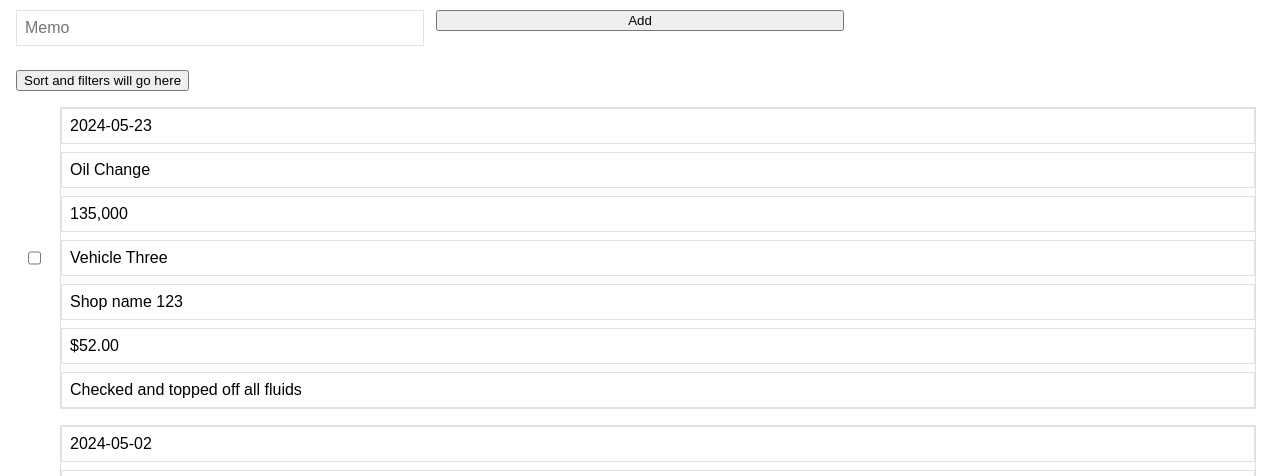
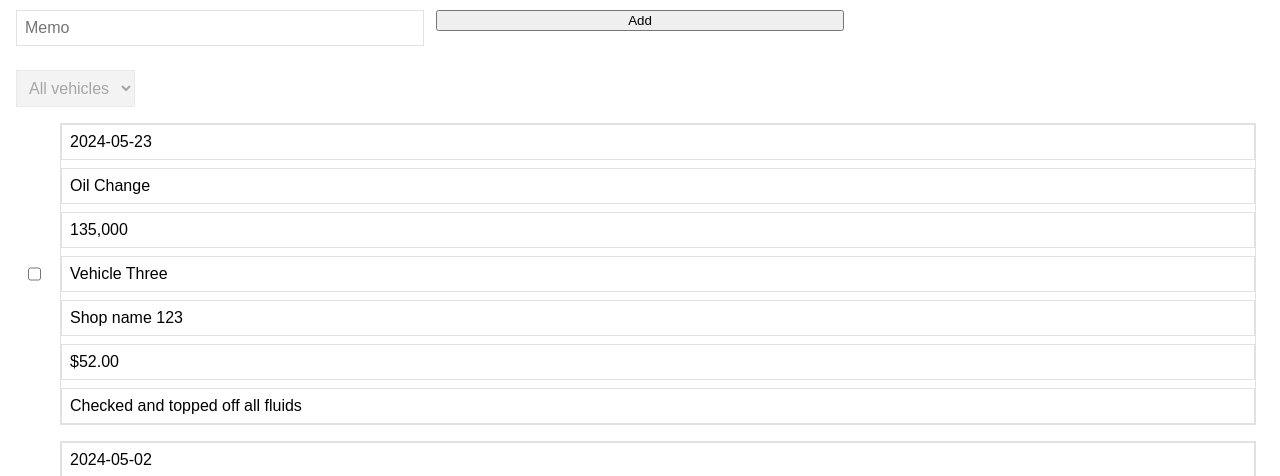
Before and after one commit to billyfarrell95/auto-maintenance-log, a React (Vite) app: page / in a window 1280 px wide. Shown: the part 227-703 px from the top of the page. Built offline with nearby package versions, Linux system fonts and the light colour scheme.

Commit message:
added date sorting/started vehicle sorting

```diff
--- a/src/components/ItemsList/ItemsList.tsx
+++ b/src/components/ItemsList/ItemsList.tsx
@@ -1,4 +1,4 @@
-import { useEffect, useState, MouseEvent, KeyboardEvent, FormEvent, Dispatch, SetStateAction } from "react";
+import { useEffect, useState, MouseEvent, KeyboardEvent, FormEvent, Dispatch, SetStateAction, ChangeEvent } from "react";
 import { Item, Vehicle } from "../../types";
 import "./ItemList.css"
 import ItemsListHeader from "../ItemsListHeader/ItemsListHeader";
@@ -18,16 +18,22 @@ interface ItemsListProps {
     setFocusedItemId: Dispatch<SetStateAction<string | null>>;
 }
 
-function ItemsList({ items, setItems, selectedItems, setSelectedItems, itemIsBeingEdited, setItemIsBeingEdited, focusedItemId, setFocusedItemId }: ItemsListProps) {
+function ItemsList({ items, setItems, selectedItems, setSelectedItems, itemIsBeingEdited, setItemIsBeingEdited, focusedItemId, setFocusedItemId, vehicles }: ItemsListProps) {
     const [editingItems, setEditingItems] = useState<Item[]>([]);
     const [editingItemId, setEditingItemId] = useState<string | null>(null);
     const [checked, setChecked] = useState(CHECKBOX_STATES.Empty);
-    const [selectedModeOn, setSelectModeOn] = useState(false)
+    const [selectedModeOn, setSelectModeOn] = useState(false);
+    const [sortItemsDescending, setSortItemsDescending] = useState(true);
+    const [vehicleSort, setVehicleSort] = useState<string>("");
 
     const sortByDate = (a: Item, b: Item) => {
         const dateA = new Date(a.date);
         const dateB = new Date(b.date);
+        if (sortItemsDescending) {
             return dateB.getTime() - dateA.getTime();
+        } else {
+            return dateA.getTime() - dateB.getTime();
+        }
     }
 
     const handleEdit = (item: Item, e: MouseEvent | KeyboardEvent) => {
@@ -134,6 +140,9 @@ function ItemsList({ items, setItems, selectedItems, setSelectedItems, itemIsBei
             setEditingItems(items.map(item => ({ ...item })));
         }
     }, [itemIsBeingEdited])
+    useEffect(() => {
+        console.log(sortItemsDescending)
+    }, [sortItemsDescending])
 
     const handleDeleteItems = () => {
         const newArr = items.filter(item => !selectedItems.includes(item.id));
@@ -141,10 +150,19 @@ function ItemsList({ items, setItems, selectedItems, setSelectedItems, itemIsBei
         setSelectedItems([]);
     };
 
+    const handleVehicleSort = (e: ChangeEvent<HTMLSelectElement>) => {
+        setVehicleSort(e.target.value)
+    }
+
     return (
         <>
             {items.length && (
-                <ItemsListHeader checked={checked} handleChange={handleCheckboxChange} itemIsBeingEdited={itemIsBeingEdited} />
+                <ItemsListHeader
+                 checked={checked}
+                 handleChange={handleCheckboxChange}
+                 itemIsBeingEdited={itemIsBeingEdited}
+                 sortItemsDescending={sortItemsDescending}
+                 setSortItemsDescending={setSortItemsDescending} />
             )}
             <div className="data-items">
                 {itemIsBeingEdited ? (
@@ -156,7 +174,12 @@ function ItemsList({ items, setItems, selectedItems, setSelectedItems, itemIsBei
                     <>
                     {!selectedItems.length ? (
                         <div className="data-item__button-wrapper">
-                            <button>Sort and filters will go here</button>
+                            <select id="vehicles-select" disabled={!vehicles.length} onChange={(e) => handleVehicleSort(e)}>
+                                <option value="">All vehicles</option>
+                                {vehicles.map((vehicle) => (
+                                    <option key={vehicle.id} value={vehicle.name}>{vehicle.name}</option>
+                                ))}
+                            </select>
                         </div>
                     ) : (
                         <div className="data-item__button-wrapper">
@@ -168,6 +191,8 @@ function ItemsList({ items, setItems, selectedItems, setSelectedItems, itemIsBei
                     </>
                 )}
                 {items.sort(sortByDate).map((item) => (
+                    <div>
+                        {item.vehicle.includes(vehicleSort) ? (
                             <div className="data-item" key={item.id}>
                             <div className={selectedItems.includes(item.id) || focusedItemId === item.id ? "data-item__selected" : "data-item"}
                                 onClick={(e) => {handleItemClick(item.id, e)}} >
@@ -201,6 +226,10 @@ function ItemsList({ items, setItems, selectedItems, setSelectedItems, itemIsBei
                                     </div>
                             </div>
                         </div>
+                        ) : (
+                            null
+                        )}
+                    </div>
                 ))}
             </div>
         </>
--- a/src/components/ItemsListEdit/ItemsListEdit.tsx
+++ b/src/components/ItemsListEdit/ItemsListEdit.tsx
@@ -11,7 +11,6 @@ interface ItemsListEditProps {
     setEditingItemId: Dispatch<SetStateAction<string | null>>;
     setItemIsBeingEdited: Dispatch<SetStateAction<boolean>>;
 }
-
 
 function ItemsListEdit({ editingItems, setEditingItems, item, setEditingItemId, setItemIsBeingEdited }: ItemsListEditProps) {
     const handleChange = (e: ChangeEvent<HTMLInputElement> | ChangeEvent<HTMLSelectElement>, id: string) => {
@@ -67,6 +66,7 @@ function ItemsListEdit({ editingItems, setEditingItems, item, setEditingItemId,
                     value={editingItems.find(editedItem => editedItem.id === item.id)?.mileage || item.mileage}
                     type="text"
                     name="mileage" />
+
                 <ItemsListInput
                     itemId={item.id}
                     handleChange={handleChange}
@@ -75,6 +75,7 @@ function ItemsListEdit({ editingItems, setEditingItems, item, setEditingItemId,
                     value={editingItems.find(editedItem => editedItem.id === item.id)?.vehicle || item.vehicle}
                     type="text"
                     name="vehicle" />
+
                 <ItemsListInput
                     itemId={item.id}
                     handleChange={handleChange}
--- a/src/components/ItemsListHeader/ItemsListHeader.tsx
+++ b/src/components/ItemsListHeader/ItemsListHeader.tsx
@@ -1,14 +1,17 @@
 import Checkbox from "../Checkbox";
 import { CHECKBOX_STATES } from "../Checkbox";
 import "./ItemsListHeader.css";
+import { SetStateAction, Dispatch } from "react";
 
 interface ItemsListHeaderProps {
     checked: CHECKBOX_STATES
     handleChange: () => void;
     itemIsBeingEdited: boolean;
+    sortItemsDescending: boolean,
+    setSortItemsDescending: Dispatch<SetStateAction<boolean>>;
 }
 
-function ItemsListHeader ({ checked, handleChange, itemIsBeingEdited }: ItemsListHeaderProps) {
+function ItemsListHeader ({ checked, handleChange, itemIsBeingEdited, sortItemsDescending, setSortItemsDescending }: ItemsListHeaderProps) {
 
     return (
         <div className="data-header">
@@ -20,7 +23,7 @@ function ItemsListHeader ({ checked, handleChange, itemIsBeingEdited }: ItemsLis
 
             />
             <div className="data-header__items">
-                <span>Date</span>
+                <span>Date <button onClick={() => setSortItemsDescending(current => !current)}>{sortItemsDescending ? ("desc") : ("asc")}</button></span>
                 <span>Description</span>
                 <span>Mileage</span>
                 <span>Vehicle</span>
```
Lines whose indentation alone changed are shown as unchanged.
